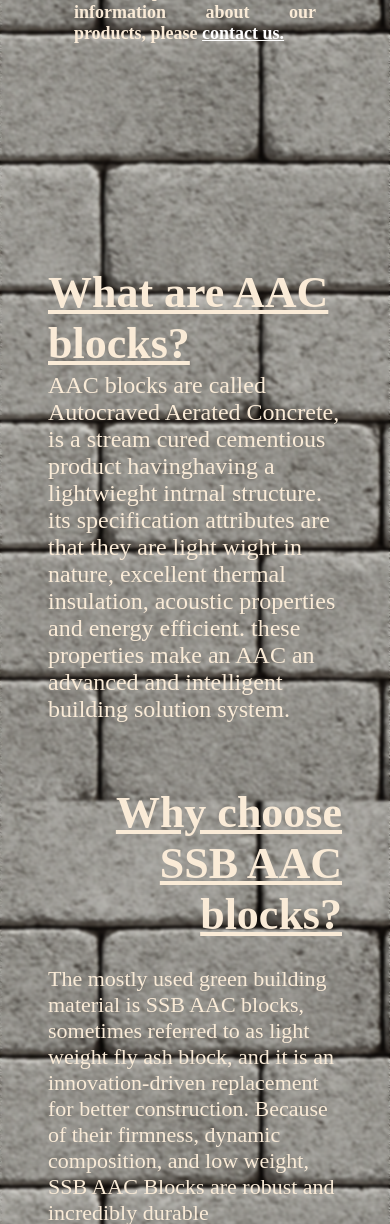
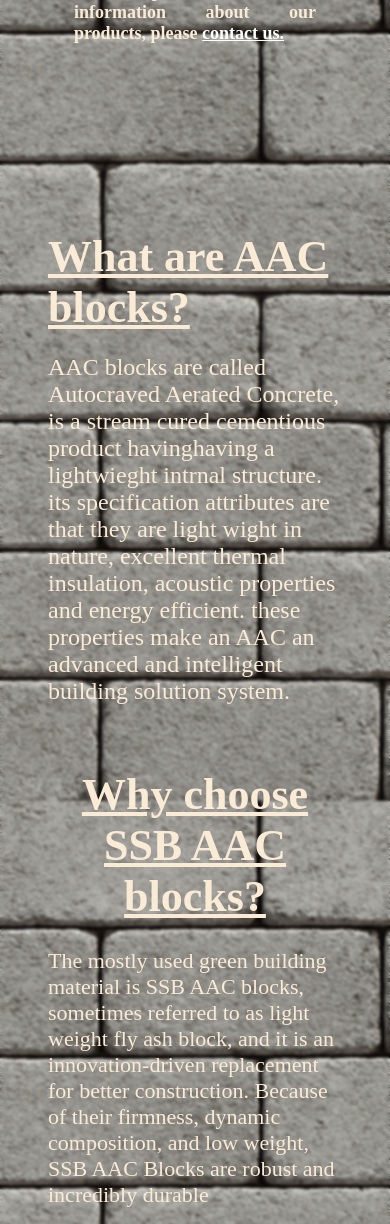
Before and after one commit to HamHam-Friends/ShreeSawariyaBricksAndBlocks, a Flask app: page /about.html in a window 390 px wide. Shown: the part 1247-2471 px from the top of the page. Run offline with Flask 3, Linux system fonts and the light colour scheme; some web fonts are replaced.

Commit message:
about page smol problem fix

```diff
--- a/static/about.css
+++ b/static/about.css
@@ -22,10 +22,12 @@ body {
     flex: 1;
     margin-left: 20%;
 }
+
 :hover.owner-info {
     transform: scale(1.02);
     transition: transform 0.3s ease-in-out;
 }
+
 :hover.owner-image {
     transform: scale(1.02);
     transition: transform 0.3s ease-in-out;
@@ -46,7 +48,6 @@ body {
     width: 100%;
     border-radius: 30px;
 }
-
 
 #start {
     text-align: justify;
@@ -70,8 +71,9 @@ body {
     transform: skew(-10deg);
     letter-spacing: 10%;
 }
+
 :hover#about {
-    transform:translate3d(0, -5px, 0) skew(-10deg);
+    transform: translate3d(0, -5px, 0) skew(-10deg);
     transition: ease-in-out 0.3s;
 }
 
@@ -116,6 +118,12 @@ body {
         margin-top: 0%;
         width: 90%;
     }
+    #AC {
+        text-align: center;
+    }
+    #AAC {
+        text-align: center;
+    }
 }
 
 .more-about {
@@ -129,6 +137,7 @@ body {
     transform: scale(1.02);
     transition: transform 0.3s ease-in-out;
 }
+
 #AAC {
     text-align: left;
     font-size: 44px;
@@ -136,26 +145,30 @@ body {
     color: antiquewhite;
     font-weight: bold;
 }
+
 .aacinfo {
     text-align: left;
     font-size: 24px;
     margin-top: 1%;
     color: antiquewhite;
-    font-weight:lighter;
+    font-weight: lighter;
 }
+
 .AAC-on-top {
     margin: 2rem;
     padding: 1rem;
     backdrop-filter: blur(1.75px);
     border-radius: 10px;
-    text-align:right;
-    color:antiquewhite;
+    text-align: right;
+    color: antiquewhite;
     font-size: 22px;
 }
-:hover.AAC-on-top{
+
+:hover.AAC-on-top {
     transform: scale(1.02);
     transition: transform 0.3s ease-in-out;
 }
-.SSBinfo{
+
+.SSBinfo {
     text-align: left;
 }
--- a/templates/about.html
+++ b/templates/about.html
@@ -73,19 +73,16 @@
                 </div>
             </div>
         </div>
-    </div><br><br>
+    </div>
     <div class="more-about">
-        <h1 id="AAC"><u>What are AAC blocks?</u></h1>
-        <p class="aacinfo">AAC blocks are called Autocraved Aerated Concrete, is a stream cured cementious product havinghaving a lightwieght intrnal structure.
-        its specification attributes are that they are light wight in nature, excellent thermal insulation, acoustic properties and energy efficient.
-        these properties make an AAC an advanced and intelligent building solution system.</p>
+        <h1 id="AAC"><u>What are AAC blocks?</u></h1><br>
+        <p class="aacinfo">AAC blocks are called Autocraved Aerated Concrete, is a stream cured cementious product havinghaving a lightwieght intrnal structure. its specification attributes are that they are light wight in nature, excellent thermal insulation, acoustic
+            properties and energy efficient. these properties make an AAC an advanced and intelligent building solution system.</p>
     </div>
     <div class="AAC-on-top">
         <h1 id="AC"><u>Why choose SSB AAC blocks?</u></h1><br>
-        <p class="SSBinfo">The mostly used green building material is SSB AAC blocks, sometimes referred to as
-        light weight fly ash block, and it is an innovation-driven replacement for better construction.
-        Because of their firmness, dynamic composition, and low weight, SSB AAC Blocks are
-        robust and incredibly durable</p>
+        <p class="SSBinfo">The mostly used green building material is SSB AAC blocks, sometimes referred to as light weight fly ash block, and it is an innovation-driven replacement for better construction. Because of their firmness, dynamic composition, and low weight,
+            SSB AAC Blocks are robust and incredibly durable</p>
     </div><br>
     <div class="tech-pros">
 
```
